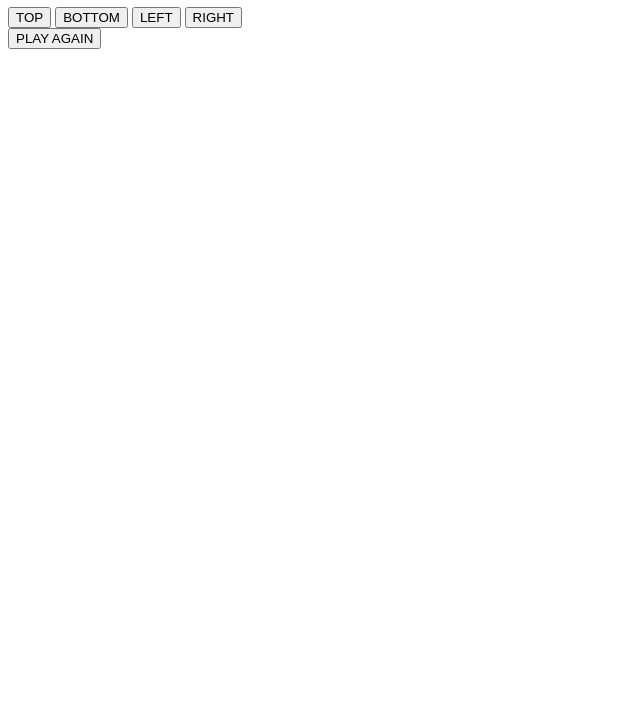
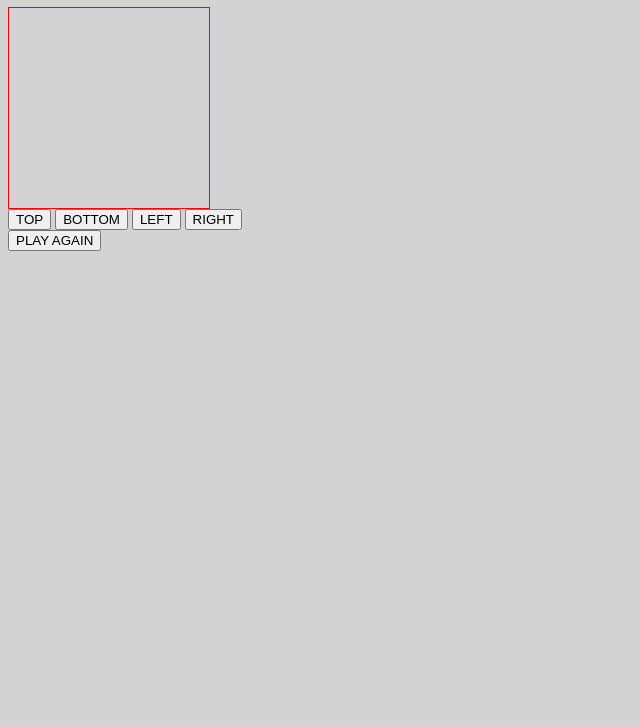
Before and after one commit to egrivalsky/snake-game, a plain HTML site: page index.html in a window 1280 px wide. Shown: the part 73-800 px from the top of the page, without its empty margins (0-640 px from the left). Drawn offline with Linux system fonts and the light colour scheme.

Commit message:
links stylesheet (duh)

```diff
--- a/index.html
+++ b/index.html
@@ -7,7 +7,7 @@
         <title>Nokia 3310 Snake!</title>
         <meta name="description" content="classic snake game">
         <meta name="viewport" content="width=device-width, initial-scale=1">
-        <link rel="stylesheet" href="">
+        <link rel="stylesheet" href="style/style.css">
     </head>
     <body>
         <h1>Nokia 3310 Snake Game</h1>
--- a/style/style.css
+++ b/style/style.css
@@ -6,4 +6,5 @@ body {
     width: 200px;
     height: 200px;
     border: 1px solid red;
+
 }
```
